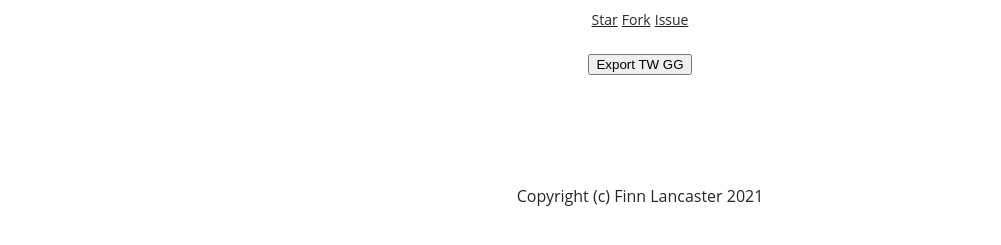
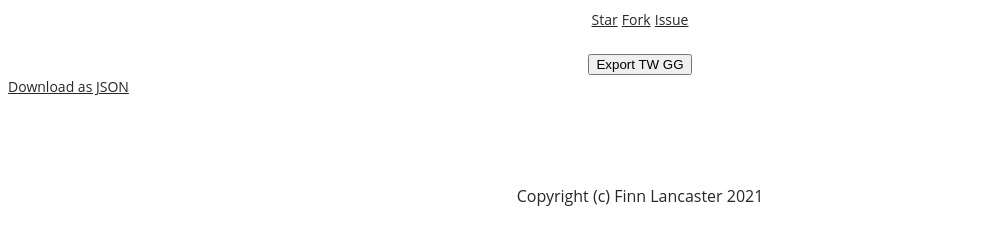
Before and after one commit to flancast90/GG2TW, a plain HTML site: page GG2TW/GG2Tid.html in a window 1280 px wide. Shown: the part 65-310 px from the top of the page, without its empty margins (0-1001 px from the left). Drawn offline with nearby package versions, Linux system fonts and the light colour scheme.

Commit message:
Update GG2Tid.html

```diff
--- a/GG2TW/GG2Tid.html
+++ b/GG2TW/GG2Tid.html
@@ -19,6 +19,7 @@
 <button>Export TW GG</button>
 <p id="container" style="display:none;"></p>
 <textarea id="output" style="display:none; width:90%; height:50vh;"></textarea></center>
+  <a download="GG.json" href="">Download as JSON</a>
 <br><br><br><br><br>
 <center><footer>Copyright (c) Finn Lancaster 2021</footer></center>
 
```
